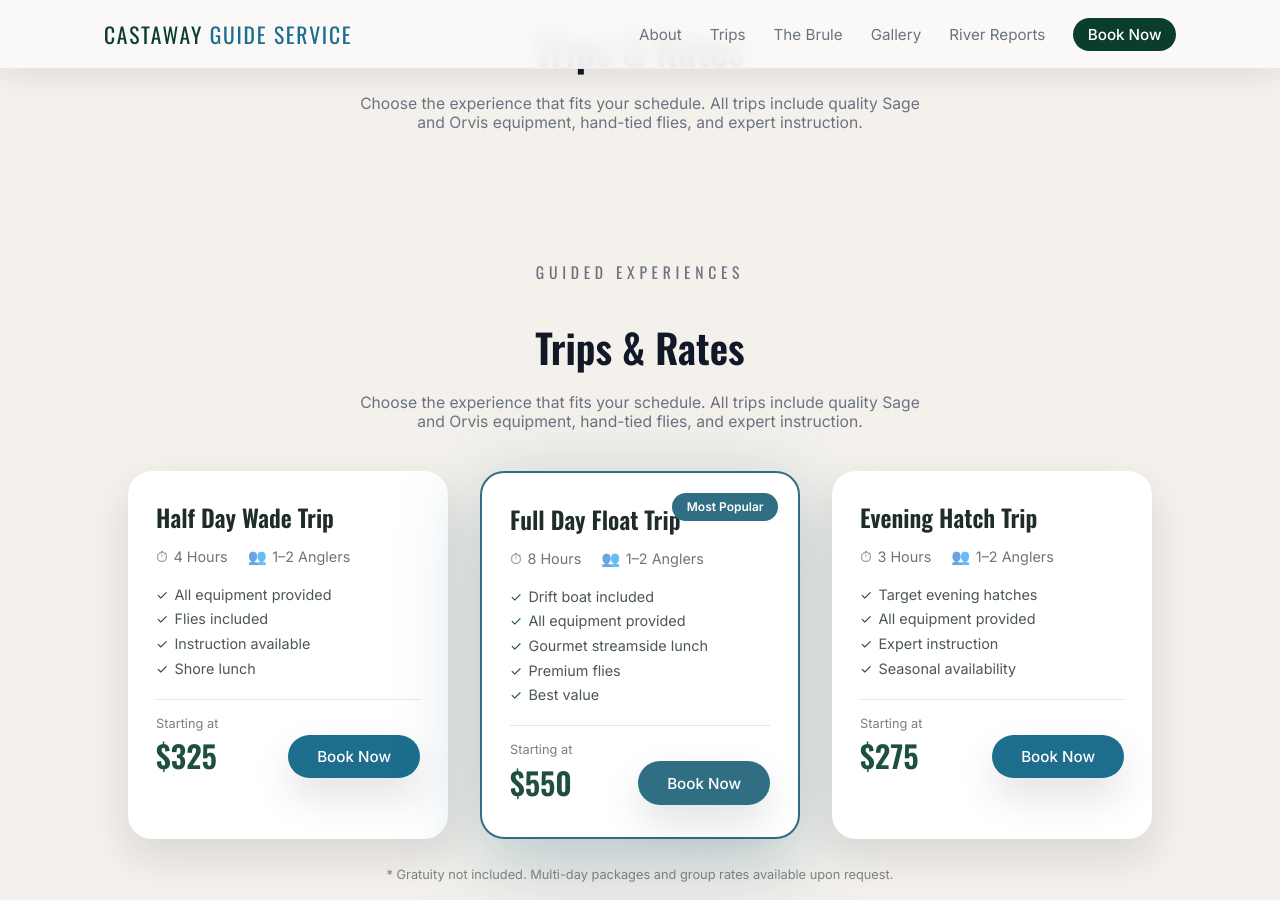
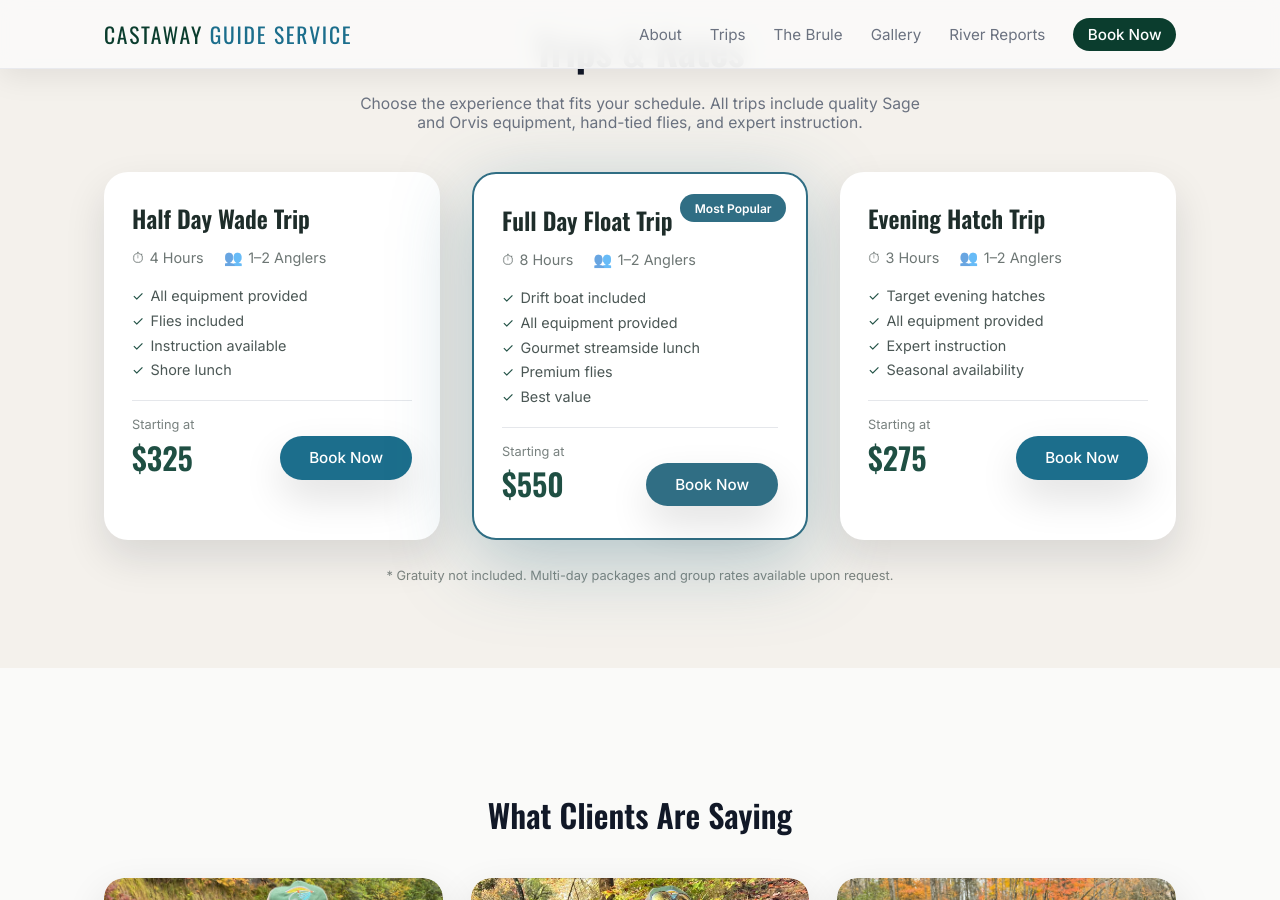
Before and after one commit to adamholden7/CastAwayGuideService, a Jekyll site: the page built from index.md, in a window 1280 px wide and 900 px high, scrolled down 1694 px. Built offline with Jekyll 4.4.1, drawn with Linux system fonts in a browser that asks for light colours.

Commit message:
Update index.md

```diff
--- a/index.md
+++ b/index.md
@@ -101,17 +101,6 @@ description: Guided fly fishing trips on Wisconsin's Brule River – half-day an
 
 {% if site.data.client.show_trips != false and site.data.client.business_type == "guide" %}
 <section id="trips" class="section section-trips">
-  <div class="container">
-    <header class="section-header">
-      <p class="section-eyebrow">Guided Experiences</p>
-      <h2>Trips &amp; Rates</h2>
-      <p class="section-subtitle">
-        Choose the experience that fits your schedule. All trips include quality
-        Sage and Orvis equipment, hand-tied flies, and expert instruction.
-      </p>
-    </header>
-
-    <section id="trips" class="section section-trips">
   <div class="container">
     <header class="section-header">
       <p class="section-eyebrow">Guided Experiences</p>
```
